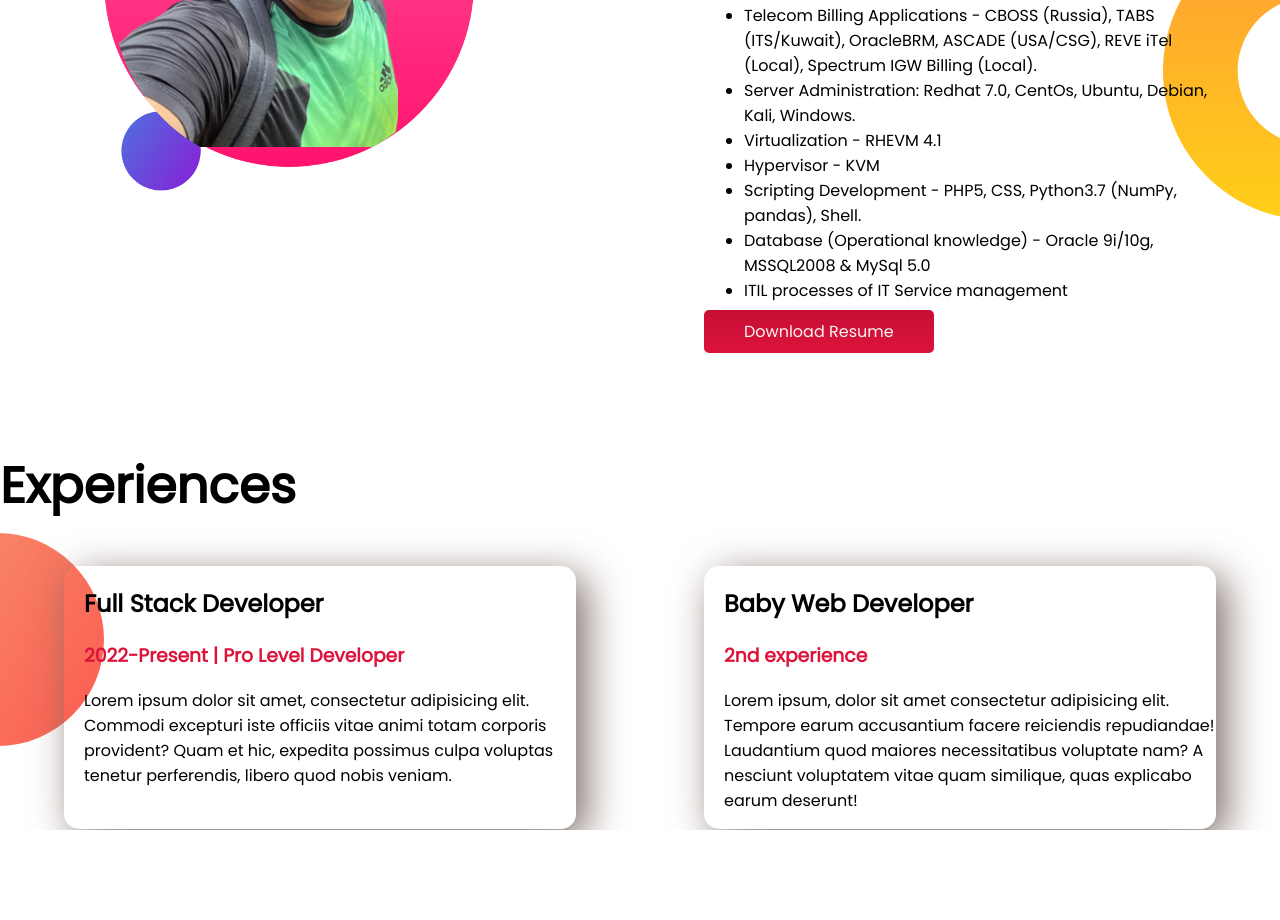
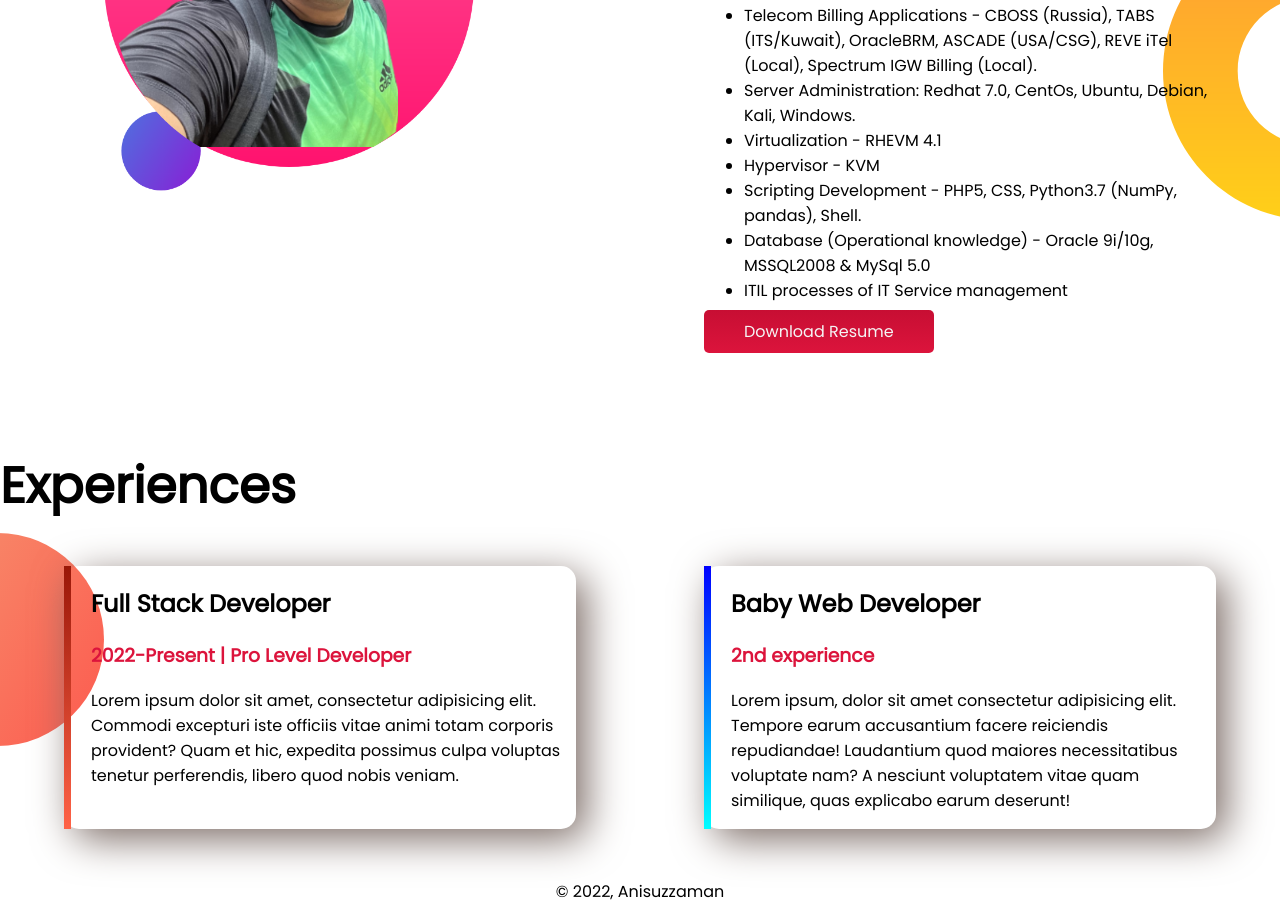
Before and after one commit to anisuzzaman1/portfilo, a plain HTML site: page index.html in a window 1280 px wide. Shown: the part 984-1904 px from the top of the page. Before the commit the page ends 1814 px from the top, so only its background shows below. Drawn offline with Linux system fonts and the light colour scheme.

Commit message:
final portfilo

```diff
--- a/css/style.css
+++ b/css/style.css
@@ -49,3 +49,21 @@ h1{
     padding-left: 20px;
     border-radius: 15px;
 }
+
+#fullstack-dev-exp{
+    border-left: 7px solid;
+    border-image: linear-gradient(rgb(153, 23, 8), tomato);
+    border-image-slice: 1;
+    border-radius: 15px;
+}
+
+#web-dev-exp{
+    border-left: 7px solid;
+    border-image: linear-gradient(blue, cyan);
+    border-image-slice: 1;
+    border-radius: 15px;
+}
+footer p{
+    margin-top: 50px;
+    text-align: center;
+}
--- a/index.html
+++ b/index.html
@@ -63,7 +63,7 @@
     <section class="experience-area">
         <h1>Experiences</h1>
         <div class="flex-container">
-            <div class="exp-div-style">
+            <div id="fullstack-dev-exp" class="exp-div-style">
                 <h2>
                     Full Stack Developer
                 </h2>
@@ -75,7 +75,7 @@
                     quod
                     nobis veniam.</p>
             </div>
-            <div class="exp-div-style">
+            <div id="web-dev-exp" class="exp-div-style">
                 <h2>
                     Baby Web Developer
                 </h2>
@@ -88,6 +88,9 @@
             </div>
         </div>
     </section>
+    <footer>
+        <p>&copy; 2022, Anisuzzaman</p>
+    </footer>
 </body>
 
 </html>
```
